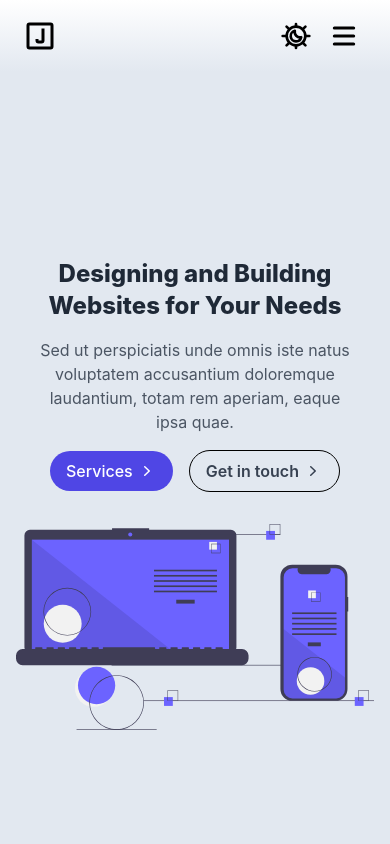
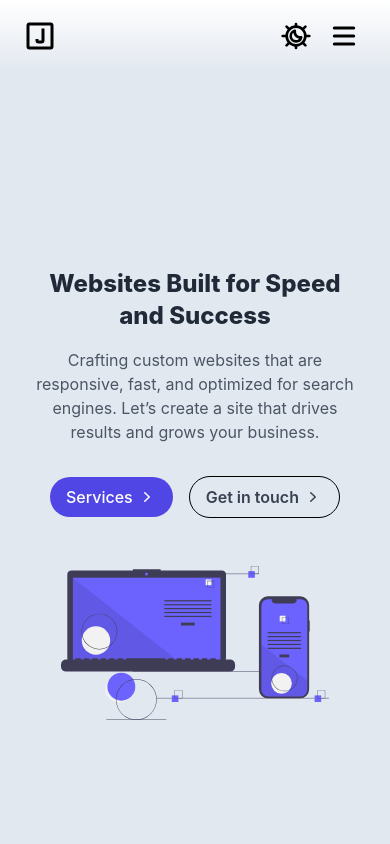
Before and after one commit to jacobadam/jacobadamdeveloper, a React (Create React App) app: page / in a window 390 px wide. Shown: the top 844 px of the page. Built offline with nearby package versions, Linux system fonts and the light colour scheme.

Commit message:
updated text and size

```diff
--- a/src/HomeHero.js
+++ b/src/HomeHero.js
@@ -4,14 +4,15 @@ export default function HomepageHero() {
       <div className="h-full flex flex-col lg:flex-row items-center justify-center relative max-w-screen-xl mx-auto text-gray-600 overflow-hidden px-4 md:px-8">
         {/* Text Section */}
         <div className="flex flex-col items-center justify-center px-4 text-center md:max-w-xl mx-auto">
-          <h1 className="text-2xl xxs:text-4xl text-gray-800 dark:text-white font-extrabold sm:text-5xl">
-            Designing and Building Websites for Your Needs
+          <h1 className="text-2xl sm:text-3xl md:text-4xl lg:text-5xl text-gray-800 dark:text-white font-extrabold">
+            Websites Built for Speed and Success
           </h1>
           <p className="mt-4 text-gray-600 dark:text-white">
-            Sed ut perspiciatis unde omnis iste natus voluptatem accusantium
-            doloremque laudantium, totam rem aperiam, eaque ipsa quae.
+            Crafting custom websites that are responsive, fast, and optimized
+            for search engines. Let’s create a site that drives results and
+            grows your business.
           </p>
-          <div className="flex items-center xxxs:gap-x-4 mt-4">
+          <div className="flex items-center xxxs:gap-x-4 mt-8 lg:mt-4">
             <a
               href="/services"
               className="flex items-center justify-center gap-x-1 py-1 xxxs:py-2 px-4 text-white font-medium bg-indigo-600 duration-150 rounded-full"
@@ -46,10 +47,10 @@ export default function HomepageHero() {
         </div>
 
         {/* Image Section */}
-        <div className="mt-8 lg:mt-0 lg:ml-12 flex justify-center">
+        <div className="mt-12 lg:mt-0 lg:ml-12 flex justify-center">
           <img
             src="hero-image.svg"
-            className="max-w-full"
+            className="w-3/4 lg:w-full"
             alt="A person working on a computer with code visible"
           />
         </div>
```
